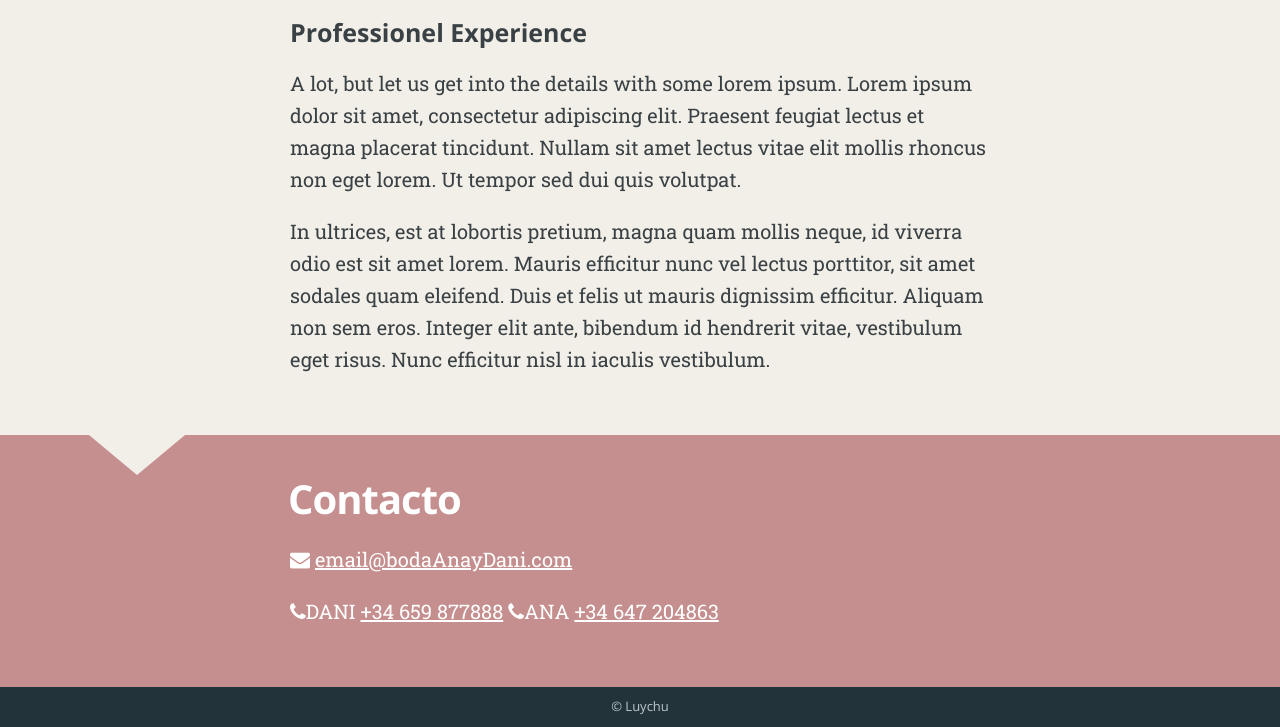
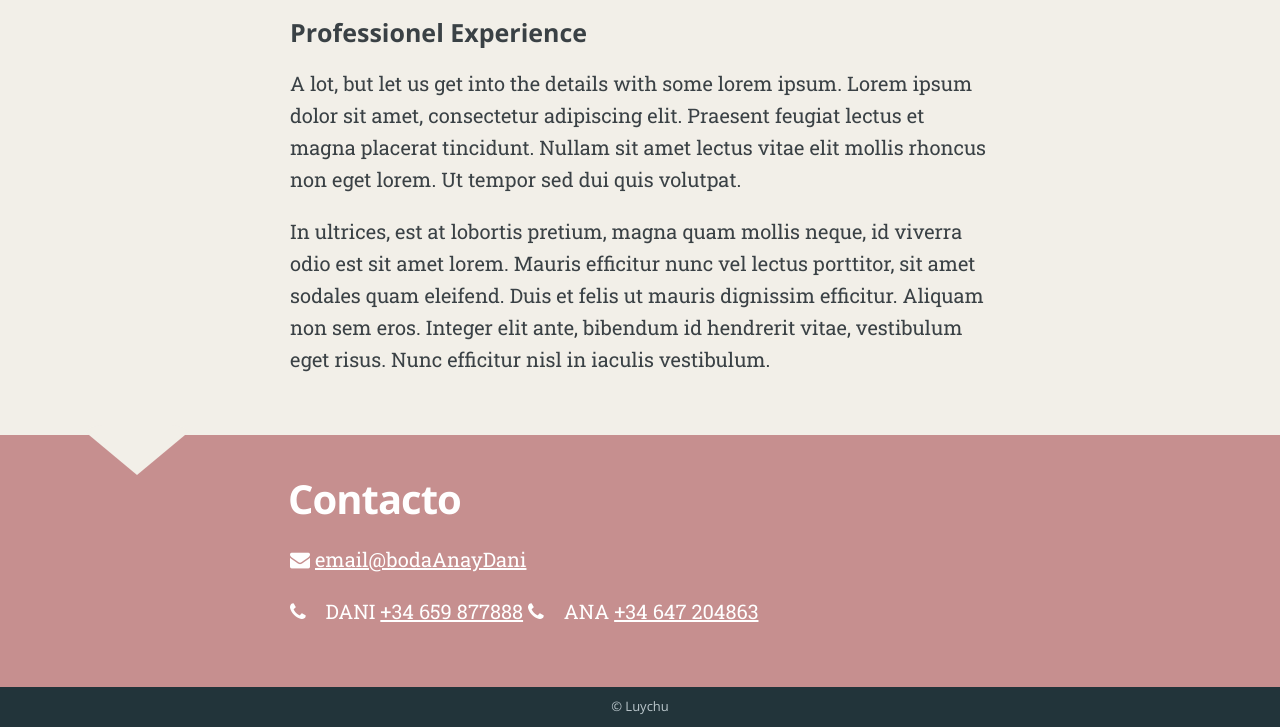
Before and after one commit to boda-ana-y-dani/boda-ana-y-dani.github.io, a plain HTML site: page index.html in a window 1280 px wide. Shown: the part 3668-4395 px from the top of the page. Drawn offline with nearby package versions, Linux system fonts and the light colour scheme.

Commit message:
[~] Contacto nuevo

```diff
--- a/index.html
+++ b/index.html
@@ -221,9 +221,9 @@ href="https://boda-ana-y-dani.github.io/images/favicon-16x16.png"/>
                     <h2 class="post-title">Contacto</h2>
                 </header>
                 <section class="post-content">
-                    <p><i class="fa fa-envelope"></i> <a href="mailto:dani22787@gmail.com">email@bodaAnayDani.com</a></p>
-<p><i class="fa fa-phone"></i>DANI <a href="tel:+34659877888">+34 659 877888</a>
-<i class="fa fa-phone"></i>ANA <a href="tel:+34647204863">+34 647 204863</a></p>
+                    <p><i class="fa fa-envelope"></i> <a href="mailto:bodaAnaYDani1@gmail.com">email@bodaAnayDani</a></p>
+<p><i class="fa fa-phone"></i>    DANI <a href="tel:+34659877888">+34 659 877888</a>
+<i class="fa fa-phone"></i>    ANA <a href="tel:+34647204863">+34 647 204863</a></p>
 
                 </section>
             </article>
```
